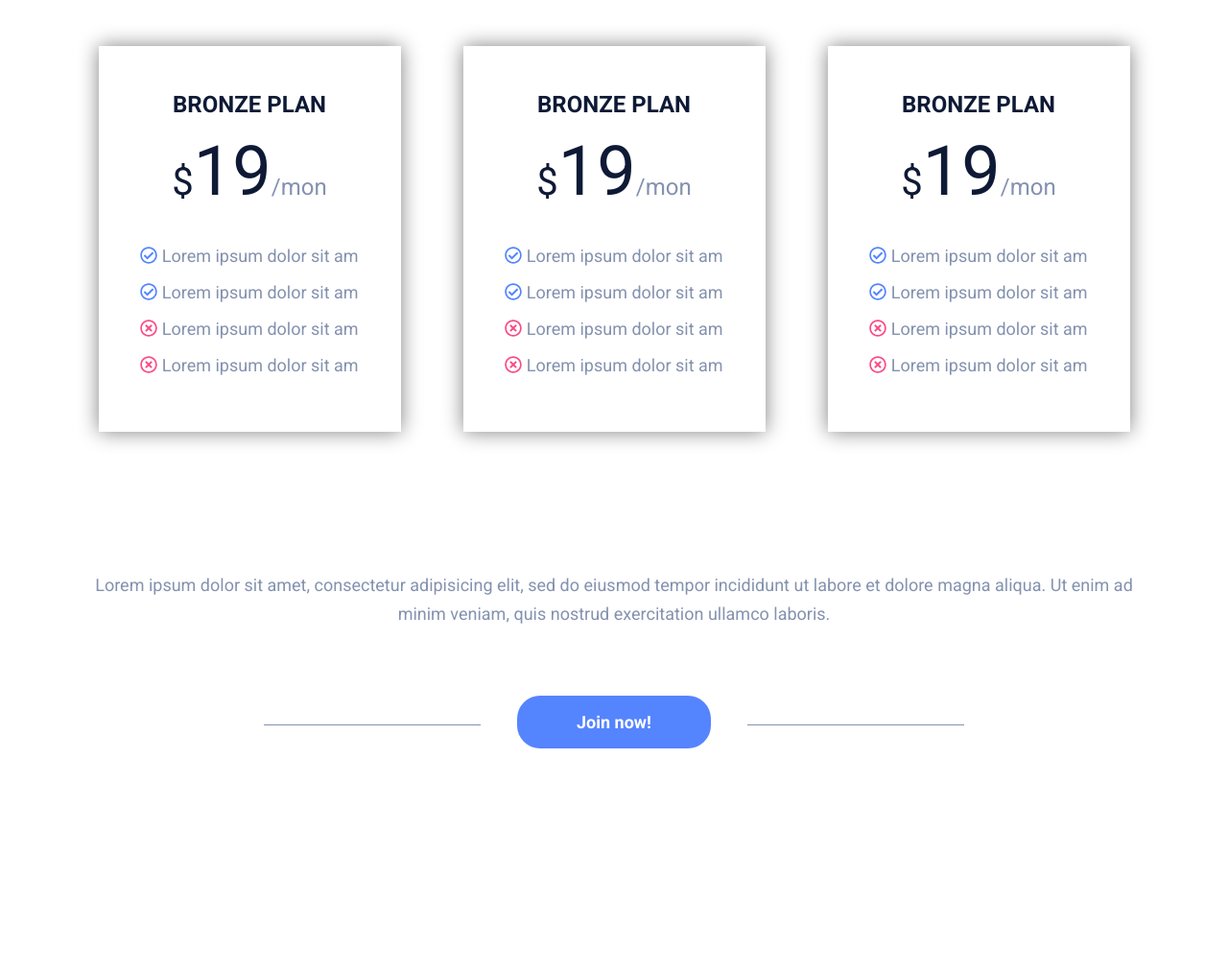
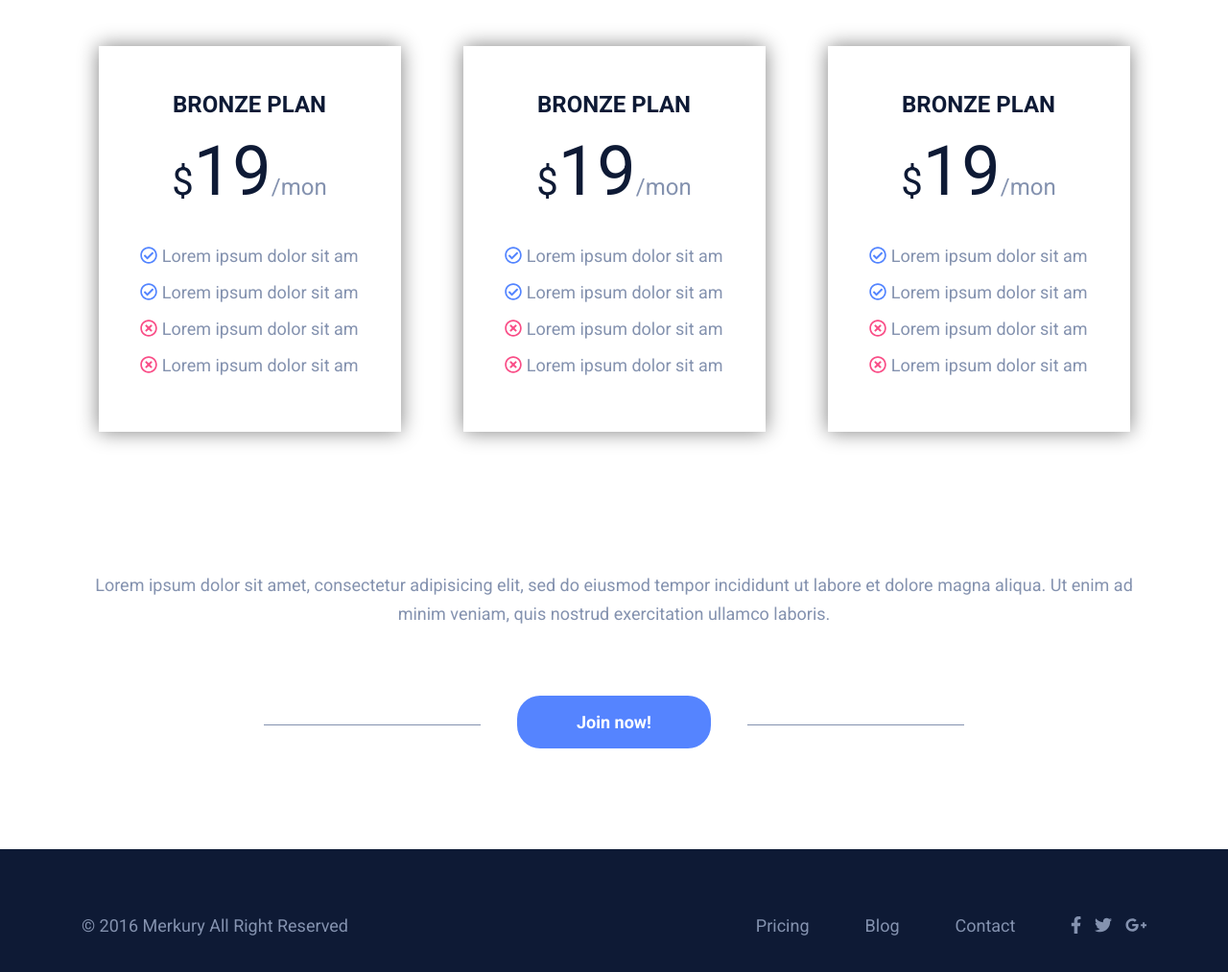
Before and after one commit to rifat-H/Merkury-Bootstrap, a website built with Parcel: page src/index.html in a window 1280 px wide. Shown: the part 4258-5271 px from the top of the page at 96% size. Before the commit the page ends 5143 px from the top, so only its background shows below. Built offline with nearby package versions, Linux system fonts and the light colour scheme.

Commit message:
footer done

```diff
--- a/src/index.html
+++ b/src/index.html
@@ -240,7 +240,23 @@
     <!-- pricing end -->
 
     <!-- footer start -->
-    <footer></footer>
+    <footer>
+        <div class="container">
+            <div class="row">
+                <div class="col-md-6">
+                    <p>© 2016 Merkury All Right Reserved </p>
+                </div>
+                <div class="col-md-6">
+                    <ul class="list-inline d-flex justify-content-end">
+                        <li class="list-inline-item"><a href="#">Pricing</a></li>
+                        <li class="list-inline-item"><a href="#">Blog</a></li>
+                        <li class="list-inline-item"><a href="#">Contact</a></li>
+                        <li class="list-inline-item"><a href="#"><i class="fab fa-facebook-f"></i></a>  &nbsp; <a href="#"><i class="fab fa-twitter"></i></a> &nbsp; <a href="#"><i class="fab fa-google-plus-g"></i></a></li>
+                    </ul>
+                </div>
+            </div>
+        </div>
+    </footer>
     <!-- footer end -->
 
     <!-- all -->
--- a/src/scss/_style.scss
+++ b/src/scss/_style.scss
@@ -342,6 +342,19 @@ header {
 // <!-- pricing start -->
 
 // footer start
-footer {}
+footer {
+    padding: 65px 0;
+    background-color: #0e1a35;
+
+    ul{
+        li{
+            margin-left: 50px;
+            a{
+                color: #8492af;
+            }
+        }
+    }
+
+}
 
 // footer end
```
Also changed, not shown: src/scss/_media.scss (+0 -13 lines).
